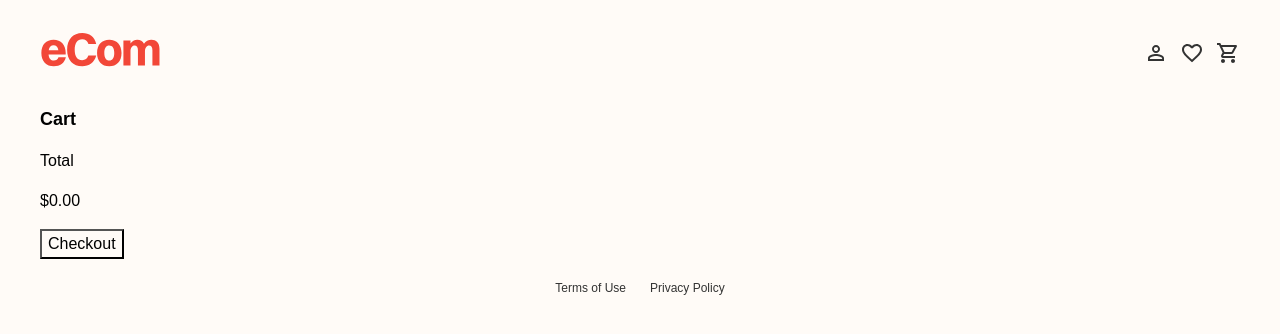
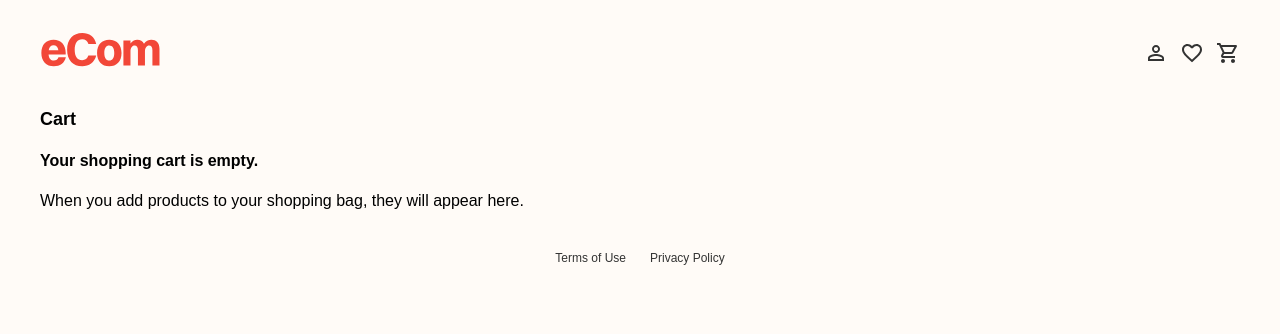
Before and after one commit to H-chai/react-ecom, a React (Create React App) app: page /cart in a window 1280 px wide. Shown: the top 334 px of the page. Built offline with nearby package versions, Linux system fonts and the light colour scheme.

Commit message:
When cart is empty, display message. When any item is in cart, display the item(s)

```diff
--- a/src/pages/Cart.js
+++ b/src/pages/Cart.js
@@ -15,6 +15,15 @@ export function Cart() {
   return (
     <div>
       <h2>Cart</h2>
+      <div>
+        {cart.length === 0 ? (
+          <div>
+            <h3>Your shopping cart is empty.</h3>
+            <p>
+              When you add products to your shopping bag, they will appear here.
+            </p>
+          </div>
+        ) : (
           <div>
             {cart.map((product) => (
               <div key={product.id}>
@@ -46,12 +55,14 @@ export function Cart() {
                 </button>
               </div>
             ))}
-      </div>
             <div>
               <p>Total</p>
               <p>${totalCost.toFixed(2)}</p>
             </div>
             <button>Checkout</button>
           </div>
+        )}
+      </div>
+    </div>
   );
 }
```
Lines whose indentation alone changed are shown as unchanged.
